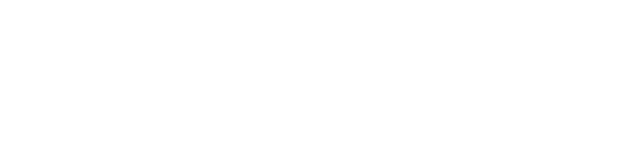
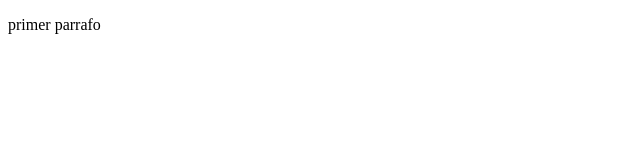
Before and after one commit to omarvchout2017/mi-sitioweb2, a plain HTML site: page index.html in a window 1280 px wide. Shown: the whole page, without its empty margins (0-640 px from the left). Drawn offline with Linux system fonts and the light colour scheme.

Commit message:
segundo commit

```diff
--- a/index.html
+++ b/index.html
@@ -5,6 +5,6 @@
     <title></title>
   </head>
   <body>
-
+    <p>primer parrafo</p> <!--- commint 2 -->
   </body>
 </html>
```
